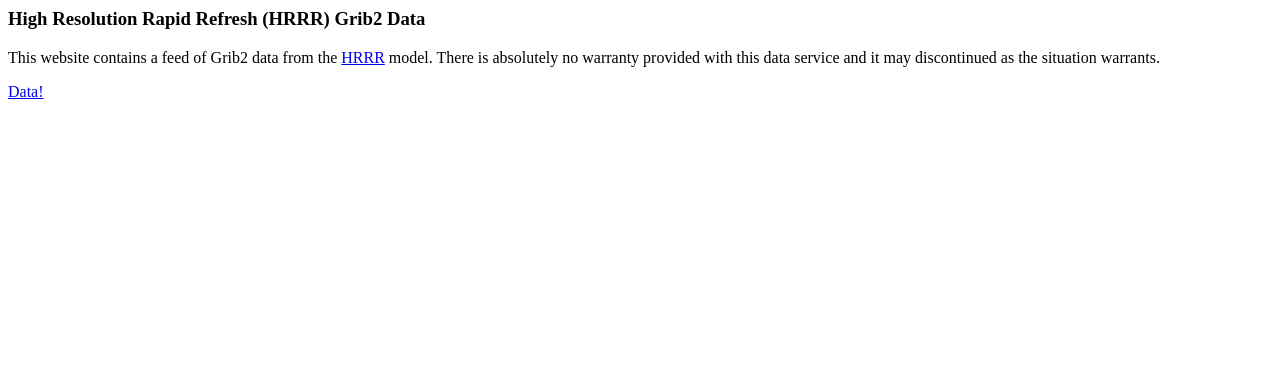
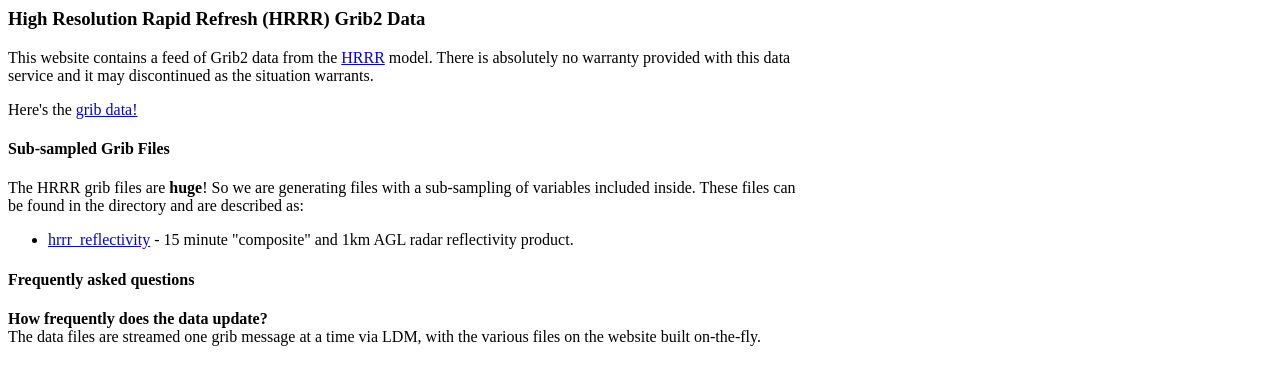
Before and after one commit to akrherz/hrrr, a PHP site: page / in a window 1280 px wide. Shown: the top 385 px of the page. Run offline with PHP 8.4, Linux system fonts and the light colour scheme.

Commit message:
add some more website details and pqact for reflectivity

```diff
--- a/htdocs/index.php
+++ b/htdocs/index.php
@@ -3,7 +3,7 @@
 	<title>HRRR Grib2 Data</title>
 </head>
 <body>
-
+<div style="width: 800px;">
 <h3>High Resolution Rapid Refresh (HRRR) Grib2 Data</h3>
 
 <p>This website contains a feed of Grib2 data from the
@@ -11,6 +11,25 @@
  warranty provided with this data service and it may discontinued as the situation
  warrants.
 
- <p><a href="/data/">Data!</a>
-</body>
+ <p>Here's the <a href="/data/">grib data!</a>
+
+ <H4>Sub-sampled Grib Files</H4>
+
+ <p>The HRRR grib files are <strong>huge</strong>!  So we are generating files
+ with a sub-sampling of variables included inside.  These files can be found
+ in the directory and are described as:<br />
+ <ul>
+ <li><a href="/data/hrrr_reflectivity/">hrrr_reflectivity</a> - 15 minute
+ "composite" and 1km AGL radar reflectivity product.</li>
+ </ul>
+
+
+ <H4>Frequently asked questions</H4>
+
+ <p><strong>How frequently does the data update?</strong><br />
+ The data files are streamed one grib message at a time via LDM, with the various
+ files on the website built on-the-fly.
+
+ </div>
+ </body>
 </html>
```
Also changed, not shown: 1 other file.
